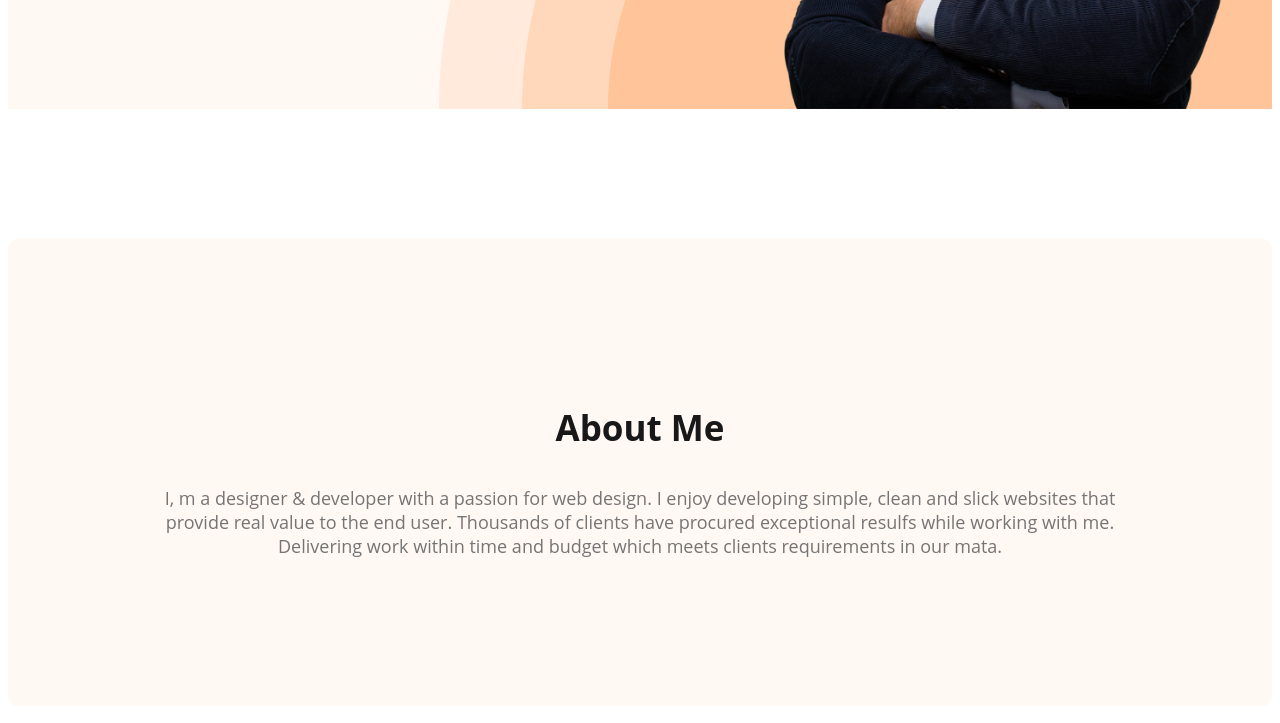
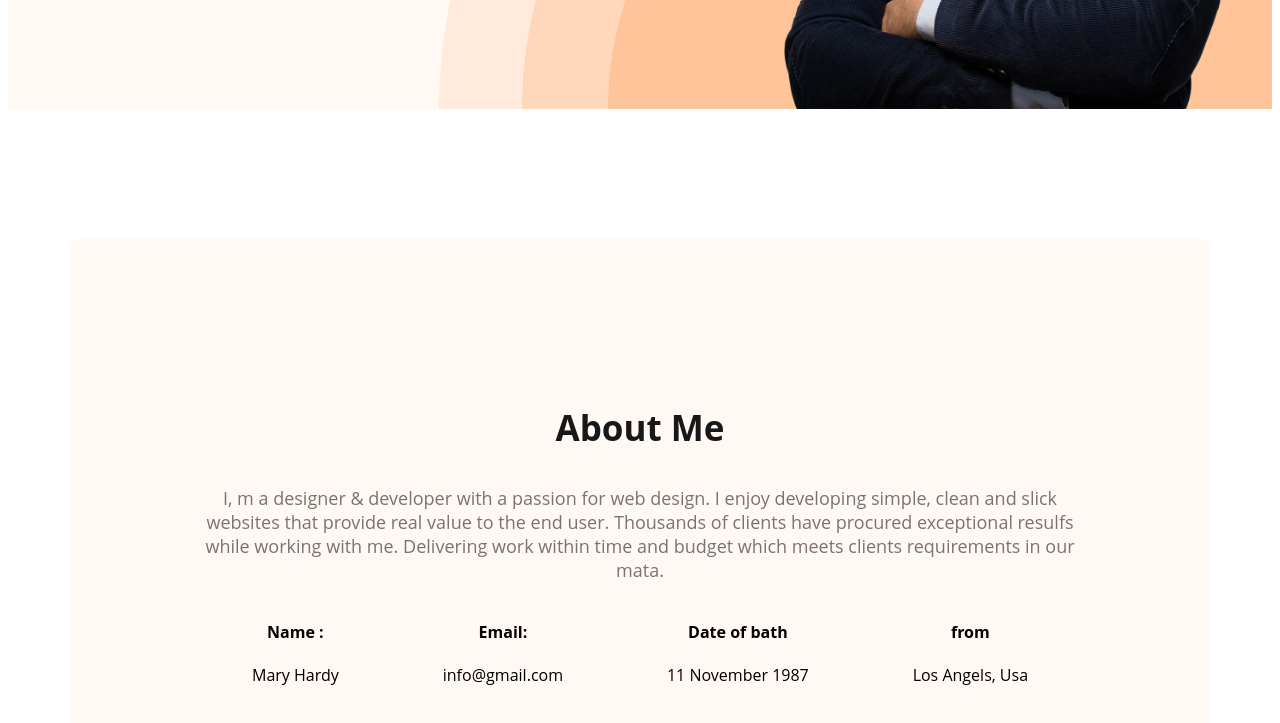
Before and after one commit to SazalRoy1/webdevebloper-portfolio-2024, a plain HTML site: page index.html in a window 1280 px wide. Shown: the part 659-1382 px from the top of the page. Drawn offline with Linux system fonts and the light colour scheme.

Commit message:
end about section

```diff
--- a/index.html
+++ b/index.html
@@ -35,7 +35,27 @@
                 I, m a designer & developer with a passion for web design. I enjoy developing simple, clean and slick websites that provide real value to the end user. Thousands of clients have procured exceptional resulfs while working with me. Delivering work within time and budget which meets
                 clients requirements in our mata.
             </p>
+            <div class="about-info-container">
+                <div class="about-info">
+                    <h4 class="info-title">Name : </h4>
+                    <p class="info-description"> Mary Hardy</p>
+                </div>
+                <div class="about-info">
+                    <h4 class="info-title">Email:</h4>
+                    <p class="info-description">info@gmail.com</p>
+                </div>
+                <div class="about-info">
+                    <h4 class="info-title">Date of bath</h4>
+                    <p class="info-description">11 November 1987</p>
+                </div>
+                <div class="about-info">
+                    <h4 class="info-title">from</h4>
+                    <p class="info-description">Los Angels, Usa</p>
+                </div>
+            </div>
         </section>
+
+
     </main>
     <footer>
 
--- a/style/portfolio.css
+++ b/style/portfolio.css
@@ -105,3 +105,16 @@
     background: #FFF8F3;
     margin: 130px 0;
 }
+main{
+   max-width:1140px;
+   margin: 0 auto;
+}
+.about-info-container{
+    display: flex;
+    justify-content: space-around;
+
+}
+
+.about-info{
+    text-align: center;
+}
```
